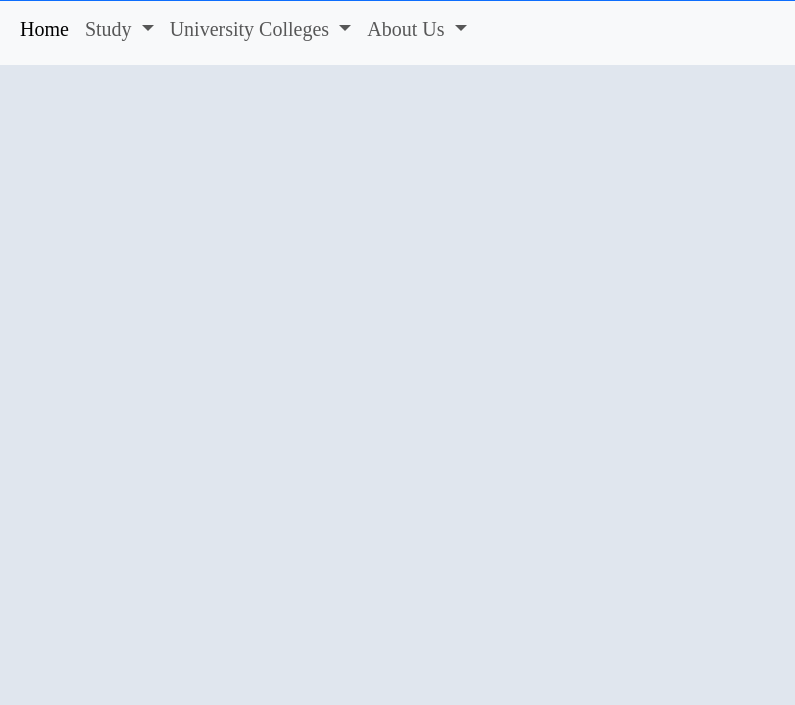
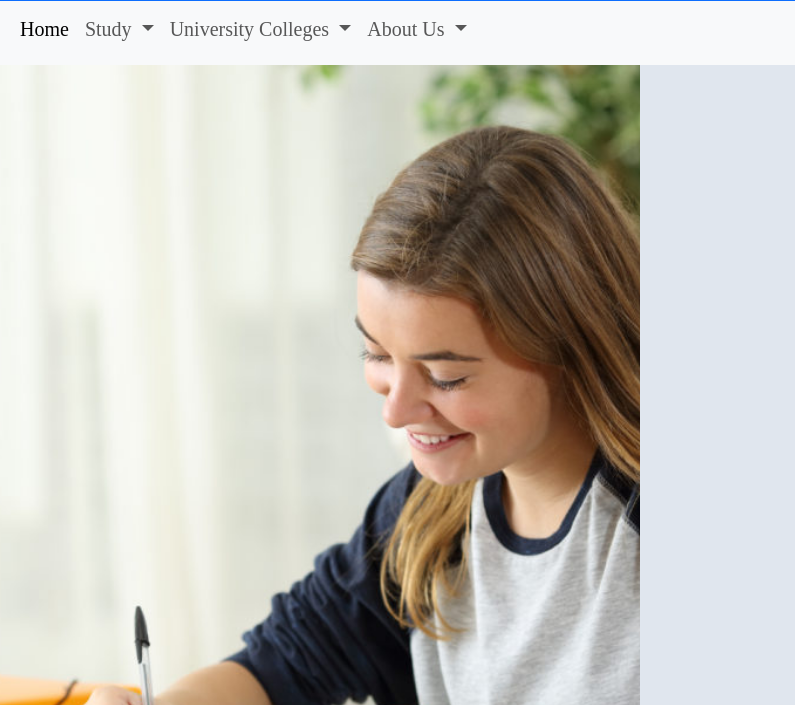
Before and after one commit to SPradnya26/University-Website, a plain HTML site: page Login.html in a window 1280 px wide. Shown: the part 95-800 px from the top of the page, 0-795 px from the left. Drawn offline with nearby package versions, Linux system fonts and the light colour scheme.

Commit message:
Update Login.html

```diff
--- a/Login.html
+++ b/Login.html
@@ -76,7 +76,7 @@
     <div class="row vh-100 g-0">
       <!--left side-->
       <div class="col-lg-6 position-relative d-none d-lg-block">
-        <div class="bg-holder" style="background-image: url('img/ogin.jpeg'); width: 100%; min-height: 100%; background-position: center; background-repeat: no-repeat; background-size: cover;"></div>
+        <div class="bg-holder" style="background-image: url('img/login.jpeg'); width: 100%; min-height: 100%; background-position: center; background-repeat: no-repeat; background-size: cover;"></div>
       </div>
 
       <!--right side-->
```
